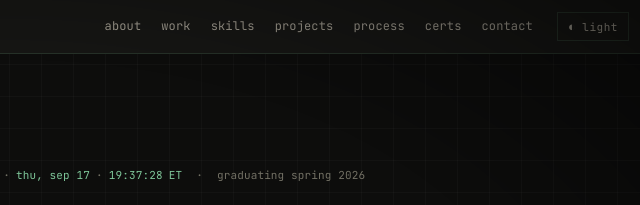
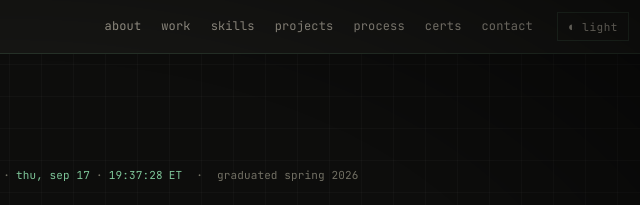
Before and after one commit to LeviShinmon/InteractiveResume, a plain HTML site: page index.html in a window 1280 px wide. Shown: the top 205 px of the page, 631-1271 px from the left. Drawn offline with Linux system fonts and the light colour scheme.

Commit message:
Update graduation status from 'graduating' to 'graduated'

```diff
--- a/index.html
+++ b/index.html
@@ -1,3 +1,4 @@
+
 <!DOCTYPE html>
 <html lang="en">
 <head>
@@ -65,7 +66,7 @@
         </span>
       </span>
       <span>·</span>
-      <span>graduating spring 2026</span>
+      <span>graduated spring 2026</span>
     </div>
     <h1>
       <span class="dim">hi, I'm</span><br>
```
